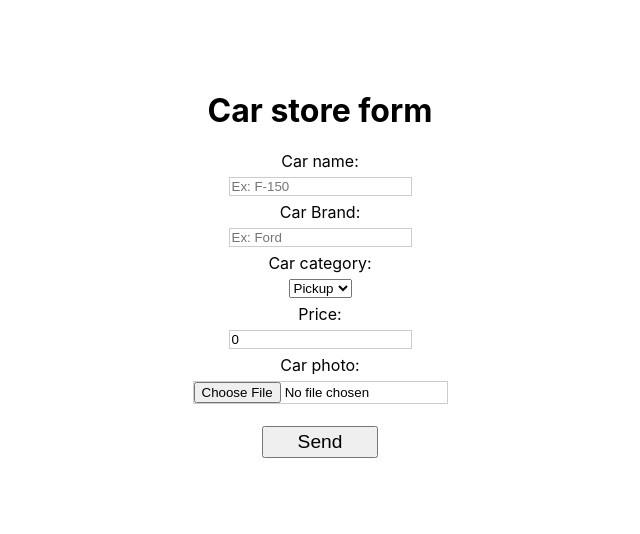
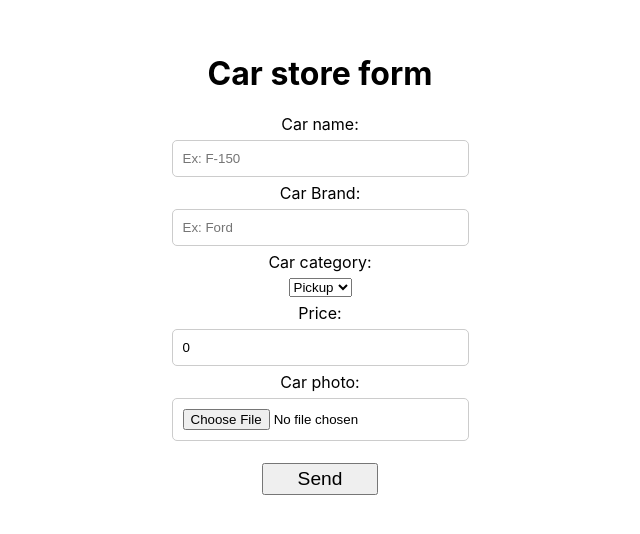
Before and after one commit to EduBarreira1212/car-store-form, a React (Create React App) app: page /form-page in a window 1280 px wide. Shown: the part 136-670 px from the top of the page, without its empty margins (320-960 px from the left). Built offline with nearby package versions, Linux system fonts and the light colour scheme.

Commit message:
feat: Field stylized

```diff
--- a/src/FormPage.tsx
+++ b/src/FormPage.tsx
@@ -22,8 +22,10 @@ const FormFormik = styled(Form)`
 `;
 
 const InputFormik = styled(Field)`
+    padding: 10px;
+    width: 100%;
     border: 0.10vw solid #ccc;
-
+    border-radius: 5px;
 `;
 
 const InputSub = styled.input`
```
